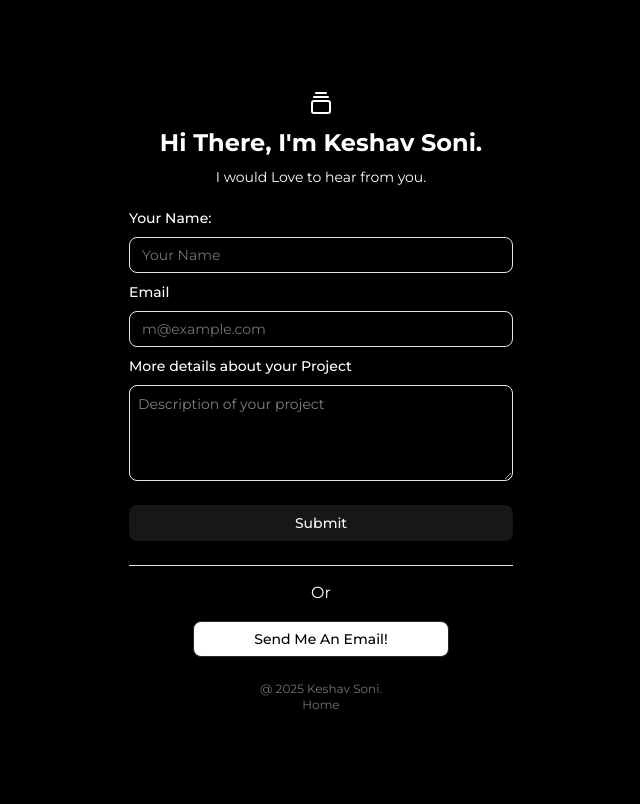
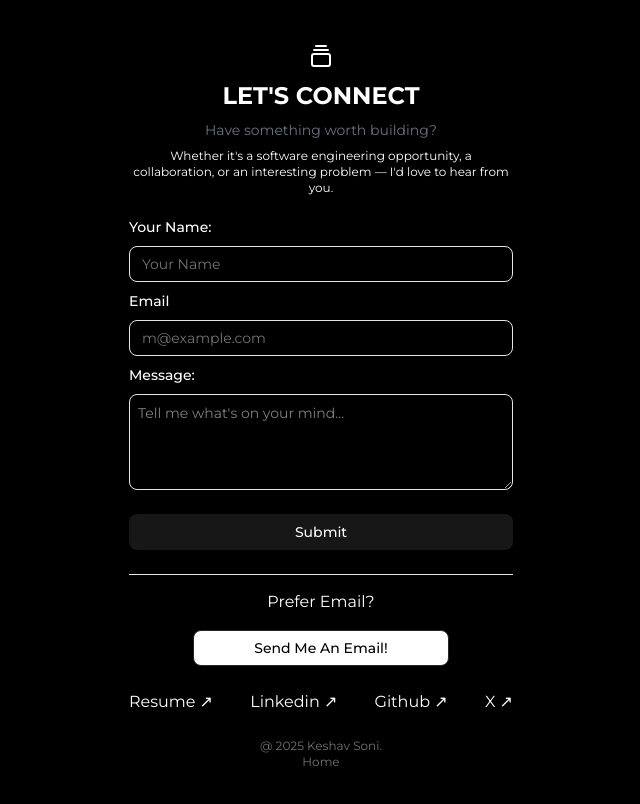
Before and after one commit to keshavvsonii01/nextportfolio, a Next.js app: page /contact in a window 1280 px wide. Shown: the top 804 px of the page, without its empty margins (319-959 px from the left). Built offline with nearby package versions, Linux system fonts and the light colour scheme.

Commit message:
Nearly Final updates

```diff
--- a/app/page.jsx
+++ b/app/page.jsx
@@ -4,7 +4,6 @@ import FastScroller from "@/components/pages/fast-scroller";
 import Footer from "@/components/pages/footer";
 import Hero from "@/components/pages/hero";
 import Projects from "@/components/pages/projects";
-import Testimonials from "@/components/pages/testimonials";
 import Whatido from "@/components/pages/whatido";
 import LenisWrapper from "@/components/LenisWrapper";
 import "lenis/dist/lenis.css";
@@ -35,7 +34,6 @@ export default function Home() {
         <Projects />
         <Experience />
         <Skills />
-        <Testimonials />
         <Contact />
         <Footer />
       </LenisWrapper>
--- a/components/login-form.jsx
+++ b/components/login-form.jsx
@@ -49,11 +49,14 @@ export function LoginForm({ className, ...props }) {
               <div className="flex size-8 items-center justify-center rounded-md">
                 <GalleryVerticalEnd className="size-6" />
               </div>
-              <span className="sr-only">Hi There, I'm Keshav Soni.</span>
+              <span className="sr-only">LET'S CONNECT</span>
             </a>
-            <h1 className="text-2xl font-bold">Hi There, I'm Keshav Soni.</h1>
-            <div className="text-center text-sm">
-              I would Love to hear from you.{" "}
+            <h1 className="text-2xl font-bold ">LET'S CONNECT</h1>
+            <div className="text-center text-sm text-gray-500">
+              Have something worth building?
+            </div>
+            <div className="text-center text-xs">
+              Whether it's a software engineering opportunity, a collaboration, or an interesting problem — I'd love to hear from you.
             </div>
           </div>
           <div className="flex flex-col gap-6">
@@ -76,14 +79,14 @@ export function LoginForm({ className, ...props }) {
                 placeholder="m@example.com"
                 required
               />
-              <Label htmlFor="Details"> More details about your Project</Label>
+              <Label htmlFor="Details"> Message: </Label>
               <textarea
                 id="Details"
                 value={details}
                 className=" h-24 rounded-md border p-2 placeholder:text-xs placeholder:lg:text-sm"
                 type="text"
                 onChange={(e) => setDetails(e.target.value)}
-                placeholder="Description of your project"
+                placeholder="Tell me what's on your mind..."
                 required
               />
             </div>
@@ -92,7 +95,7 @@ export function LoginForm({ className, ...props }) {
             </Button>
           </div>
           <div className="after:border-border relative text-center text-sm after:absolute after:inset-0 after:top-1/2 after:z-0 after:flex after:items-center after:border-t"></div>
-          <span className="items-center text-center z-10 -my-2">Or</span>
+          <span className="items-center text-center z-10 -my-2">Prefer Email? </span>
           <div className="w-2/3 flex items-center justify-center mx-auto">
             <Button
               variant="outline"
@@ -106,6 +109,15 @@ export function LoginForm({ className, ...props }) {
           </div>
         </div>
       </form>
+
+
+      <div className="flex items-center justify-between">
+        <a href="https://drive.google.com/file/d/1jx3RUHKOGKppmn8IeHQV1rHkb3nfFxZE/view?usp=drive_link" target="_blank">Resume ↗</a>
+        <a href="https://www.linkedin.com/in/keshavvsoni01/" target="_blank">Linkedin ↗</a>
+        <a href="https://github.com/keshavvsonii01" target="_blank">Github ↗</a>
+        <a href="https://x.com/Keshavv01" target="_blank">X ↗</a>
+      </div>
+
       <div className="text-muted-foreground  text-center text-xs text-balance ">
         @ 2025 Keshav Soni.
         <br />
--- a/components/pages/contact.jsx
+++ b/components/pages/contact.jsx
@@ -6,7 +6,7 @@ const Contact = () => {
         id="contact"
       >
         <h1 className="text-normal md:text-2xl md:font-light border-b-2 border-stone-300 m-4">
-          Got a Project? Need an unfair advantage?
+          LET'S BUILD SOMETHING!
         </h1>
         <div className="p-3 md:p-6">
           <a href="/contact">
@@ -21,14 +21,18 @@ const Contact = () => {
         </div>
         <div className="text-sm font-light md:text-base">
           <h1>
-            Let’s build a high-converting landing page in 5–7 days.
+            I'm always interested in building useful products, solving interesting problems, and working with good people.
           </h1>
           <br />
           Email me → &nbsp;
           <a href="mailto:keshavvsonii01@gmail.com" className="font-bold">keshavvsonii01@gmail.com</a>
           <br />
+          <span className="text-sm">
+            Open to software engineering opportunities, collaborations, and interesting problems.
+          </span>
+          <br />
           <span className="text-neutral-400 text-sm">
-            Usually replies within 24 hours.
+            Software engineering · Full-stack development · AI
           </span>
         </div>
       </div>
--- a/components/pages/footer.jsx
+++ b/components/pages/footer.jsx
@@ -128,7 +128,7 @@ function Footer() {
           </div>
         </div>
         <div className="p-2 text-center">
-          <span className="text-xl font-light">© 2025 KESHAV SONI</span>
+          <span className="text-xl font-light">© 2026 KESHAV SONI</span>
         </div>
       </footer>
     </>
```
